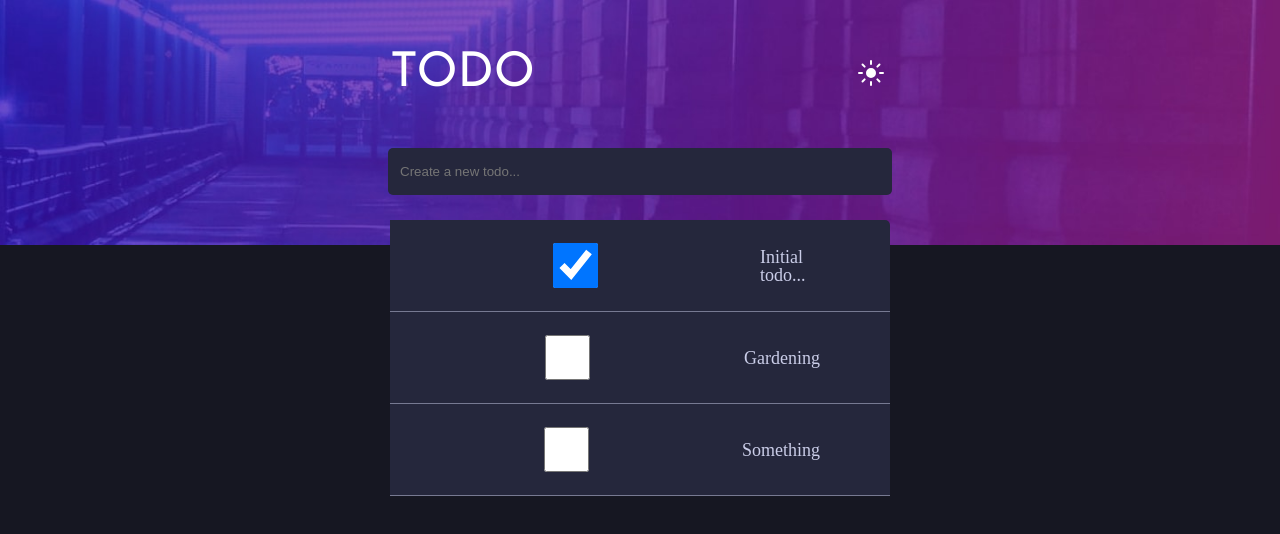
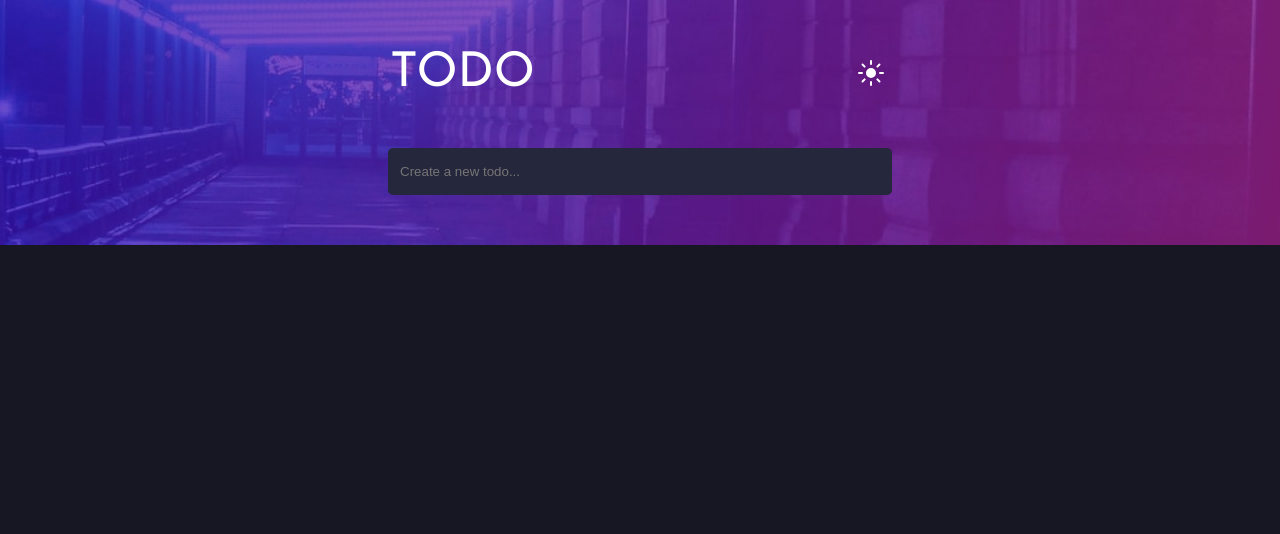
Before and after one commit to tamasgyetvan/Todo_App, a React (Vite) app: page / in a window 1280 px wide. Shown: the top 534 px of the page. Built offline with nearby package versions, Linux system fonts and the light colour scheme.

Commit message:
Implement todo adding functionality

```diff
--- a/src/components/TodoCreator/TodoCreator.tsx
+++ b/src/components/TodoCreator/TodoCreator.tsx
@@ -1,5 +1,6 @@
 import { FieldValues, SubmitHandler, useForm } from "react-hook-form";
 import styles from "./todocreator.module.css";
+import { useTodoStore } from "../../store";
 
 export function TodoCreator() {
   const {
@@ -8,7 +9,9 @@ export function TodoCreator() {
     formState: { errors },
   } = useForm();
 
-  const onSubmit: SubmitHandler<FieldValues> = (data) => console.log(data);
+  const createTodo = useTodoStore((state) => state.createTodo);
+  const onSubmit: SubmitHandler<FieldValues> = (data) =>
+    createTodo(data.todoTitle);
   return (
     <>
       <form className={styles.form} onSubmit={handleSubmit(onSubmit)}>
--- a/src/components/TodoCreator/todocreator.module.css
+++ b/src/components/TodoCreator/todocreator.module.css
@@ -3,7 +3,7 @@ form {
   flex-direction: column;
 }
 
-input {
+.todoInput {
   width: 500px;
   height: 45px;
   border: none;
@@ -13,12 +13,8 @@ input {
   color: white;
 }
 
-input:focus {
+.todoInput:focus {
   outline: none;
-}
-
-input:invalid {
-  background-color: red;
 }
 
 .errorMessage {
@@ -27,6 +23,6 @@ input:invalid {
   color: #ec5353;
 }
 
-input:invalid {
+.todoInput:invalid {
   border: 1px solid #ec5353;
 }
--- a/src/store.ts
+++ b/src/store.ts
@@ -1,20 +1,38 @@
 import {create} from "zustand";
 
+import {v4 as uuidv4} from "uuid"
+
+
+const id = uuidv4()
+console.log(id)
 
 export type Todo = {
-    id: number,
+    id: string,
     title: string,
     isComplete: boolean,
 }
 
+
 type TodoStore = {
-    todoList : Array<Todo>
+    todoList : Todo[]
+    createTodo: (title: string) => void;
+    deleteTodo: () => void;
 }
 
+//set function is used to update the state
+export const useTodoStore = create<TodoStore>((set) => ({
+    todoList: [
+        ],
+        createTodo: (title: string) => {
+           set((state) => ({
+            todoList: [...state.todoList,
+            {
+                id: id,
+                title: title,
+                isComplete: false
 
-export const useTodoStore = create<TodoStore>(() => ({
-    todoList: [
-        {id: 1, title: "Initial todo...", isComplete: true},
-        {id: 2, title: "Gardening", isComplete: false},
-        {id: 3, title: "Something", isComplete: false}]
+            }]
+           }))
+        },
+        deleteTodo: () => {}
 }))
```
